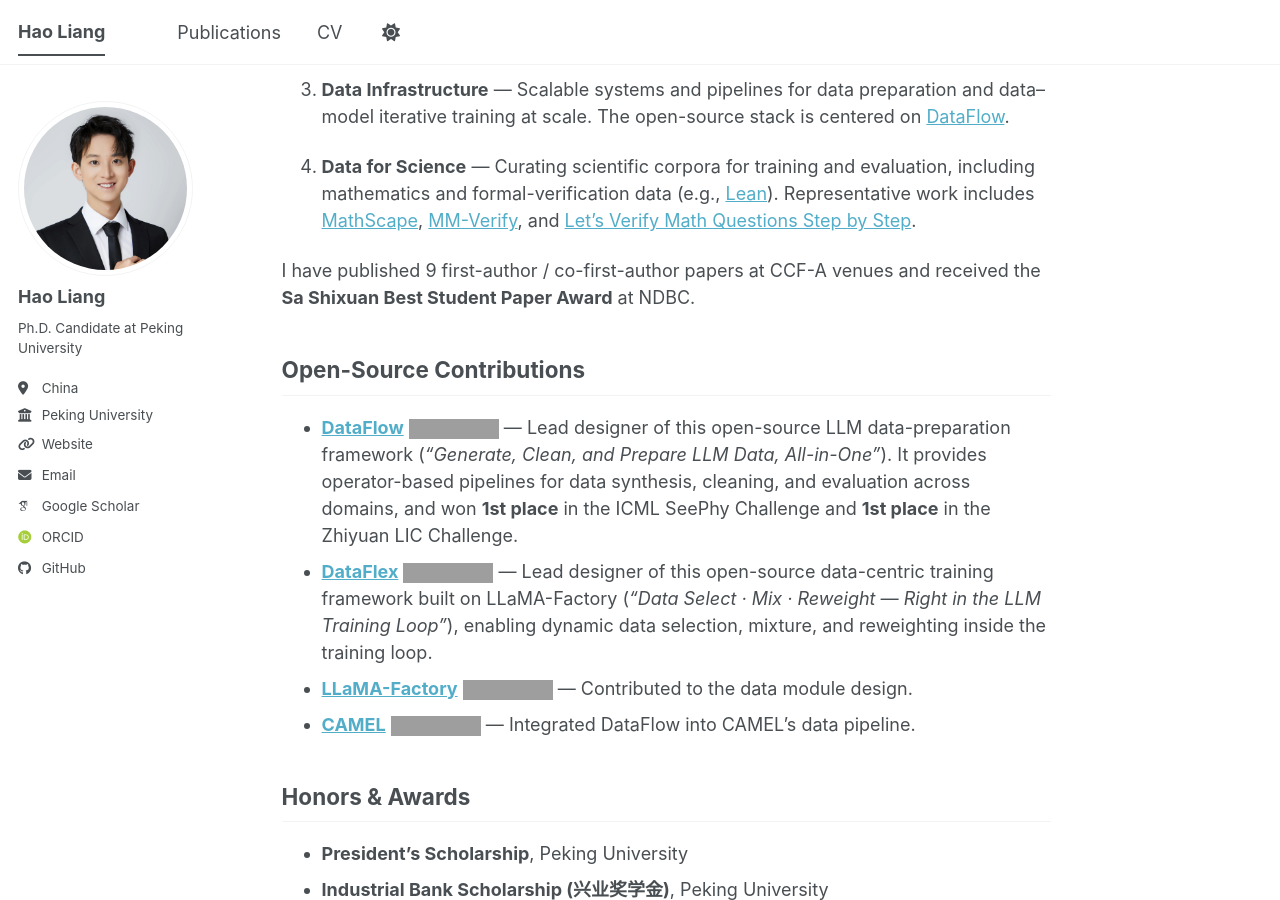
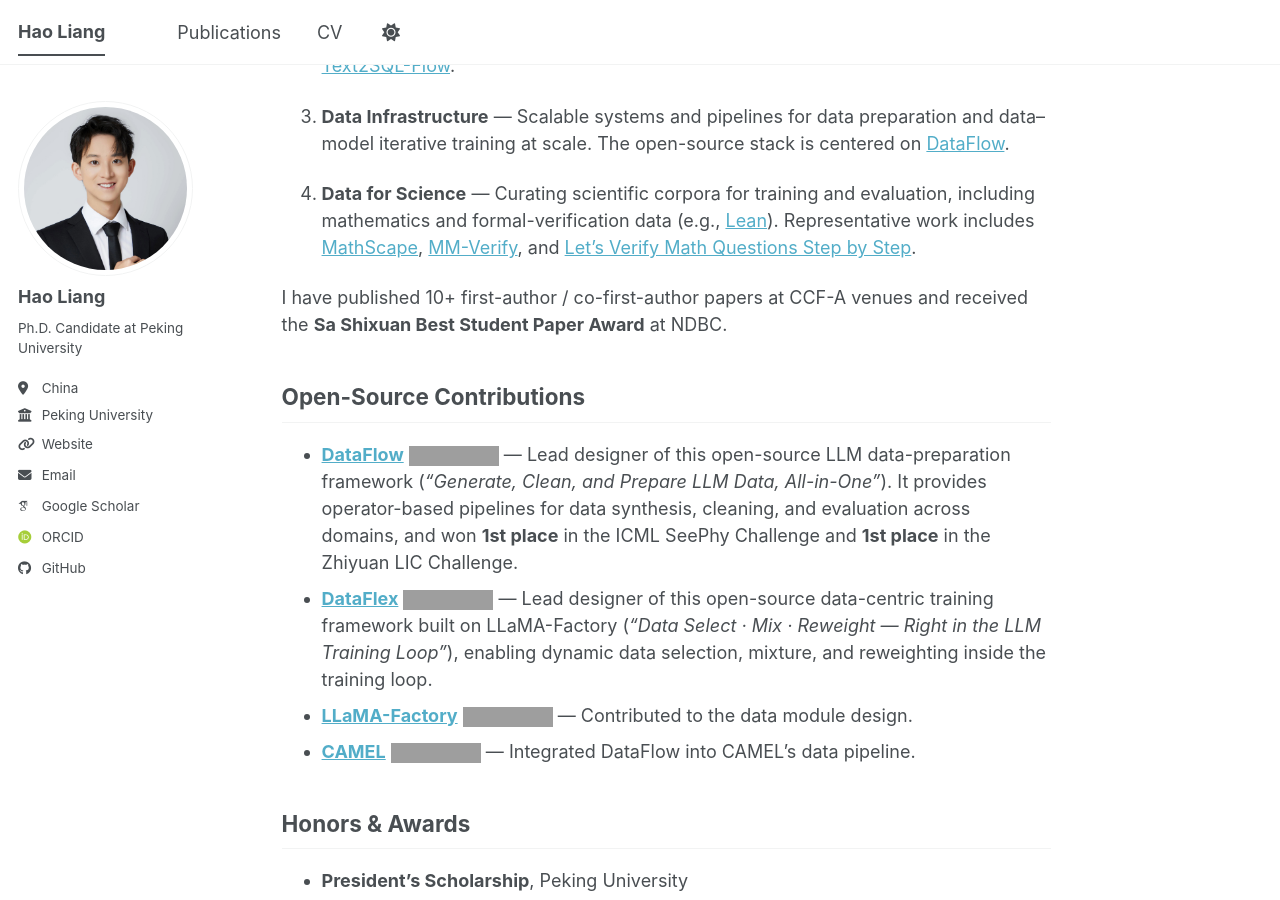
Before and after one commit to haolpku/haolpku.github.io, a Jekyll site: the page built from _pages/about.md, in a window 1280 px wide and 900 px high, scrolled down 1151 px, cut to the strip 0-900 px from the top of the window. Built offline with Jekyll 4.4.1, drawn with Linux system fonts in a browser that asks for light colours; some web fonts are replaced; a script bundle is joined from its source files by our own code; library files that are not in the unit come from our copies; some of the changed text lies outside the part shown; grey boxes are pictures that could not be loaded.

```diff
--- a/_pages/about.md
+++ b/_pages/about.md
@@ -30,7 +30,7 @@ My research focuses on **Data-Centric AI** along four directions. For broader co
 
 4. **Data for Science** — Curating scientific corpora for training and evaluation, including mathematics and formal-verification data (e.g., [Lean](https://lean-lang.org/)). Representative work includes [MathScape](https://dl.acm.org/doi/abs/10.1145/3746027.3758240), [MM-Verify](https://aclanthology.org/2025.acl-long.689/), and [Let's Verify Math Questions Step by Step](https://arxiv.org/abs/2505.13903).
 
-I have published 9 first-author / co-first-author papers at CCF-A venues and received the **Sa Shixuan Best Student Paper Award** at NDBC.
+I have published 10+ first-author / co-first-author papers at CCF-A venues and received the **Sa Shixuan Best Student Paper Award** at NDBC.
 
 ## Open-Source Contributions
 
```
Also changed, not shown: other parts of _pages/about.md (+1 -1 lines).
